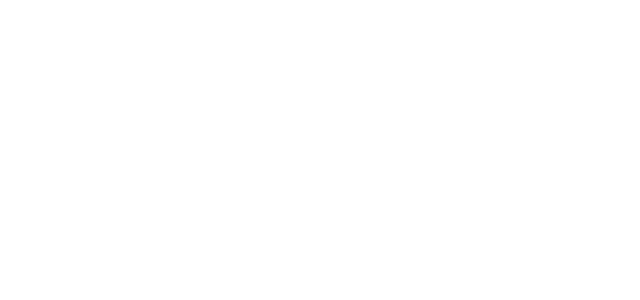
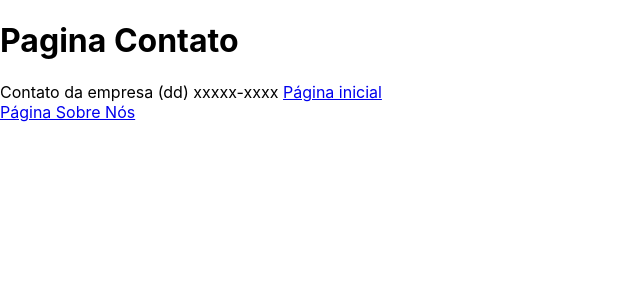
Before and after one commit to SamillyNunes/nutri_app_reactjs, a React (Create React App) app: page /contato in a window 1280 px wide. Before the commit this address had no page. Shown: the top 300 px of the page, without its empty margins (0-640 px from the left). Built offline with nearby package versions, Linux system fonts and the light colour scheme.

Commit message:
Contact route added

```diff
--- a/src/pages/About/index.js
+++ b/src/pages/About/index.js
@@ -1,9 +1,12 @@
 import React from "react";
+import { Link } from "react-router-dom";
 
 function About(){
     return (
         <div>
             <h1>Sobre!!</h1>
+            <Link to="/" >Página inicial</Link><br/>
+            <Link to="/contato" >Página de Contato</Link>
         </div>
     );
 }
--- /dev/null
+++ b/src/pages/Contact/index.js
@@ -0,0 +1,15 @@
+import React from "react";
+import { Link } from "react-router-dom";
+
+function Contact(){
+    return (
+        <div>
+            <h1>Pagina Contato</h1>
+            <span>Contato da empresa (dd) xxxxx-xxxx </span>
+            <Link to="/" >Página inicial</Link><br/>
+            <Link to="/sobre" >Página Sobre Nós</Link>
+        </div>
+    );
+}
+
+export default Contact;
--- a/src/pages/Home/index.js
+++ b/src/pages/Home/index.js
@@ -1,4 +1,6 @@
 import React, { useEffect, useState } from "react";
+import { Link } from "react-router-dom";
+
 import './Home.css';
 
 function Home(){
@@ -28,6 +30,11 @@
         <strong>React Nutri</strong>
       </header>
 
+      <br/>
+      <Link to="/sobre" >Página Sobre</Link>
+      <br/>
+      <Link to="/contato" >Página de Contato</Link>
+
       {nutri.map(item => {
         return (
           <article key={item.id} className="post">
--- a/src/routes.js
+++ b/src/routes.js
@@ -2,6 +2,7 @@
 
 import Home from './pages/Home';
 import About from './pages/About';
+import Contact from './pages/Contact';
 
 function RoutesApp(){
     return (
@@ -9,6 +10,7 @@
             <Routes>
                 <Route path='/' element={ <Home/> } />
                 <Route path='/sobre' element={ <About/> } />
+                <Route path='/contato' element={ <Contact/> } />
             </Routes>
         </BrowserRouter>
     );
```
